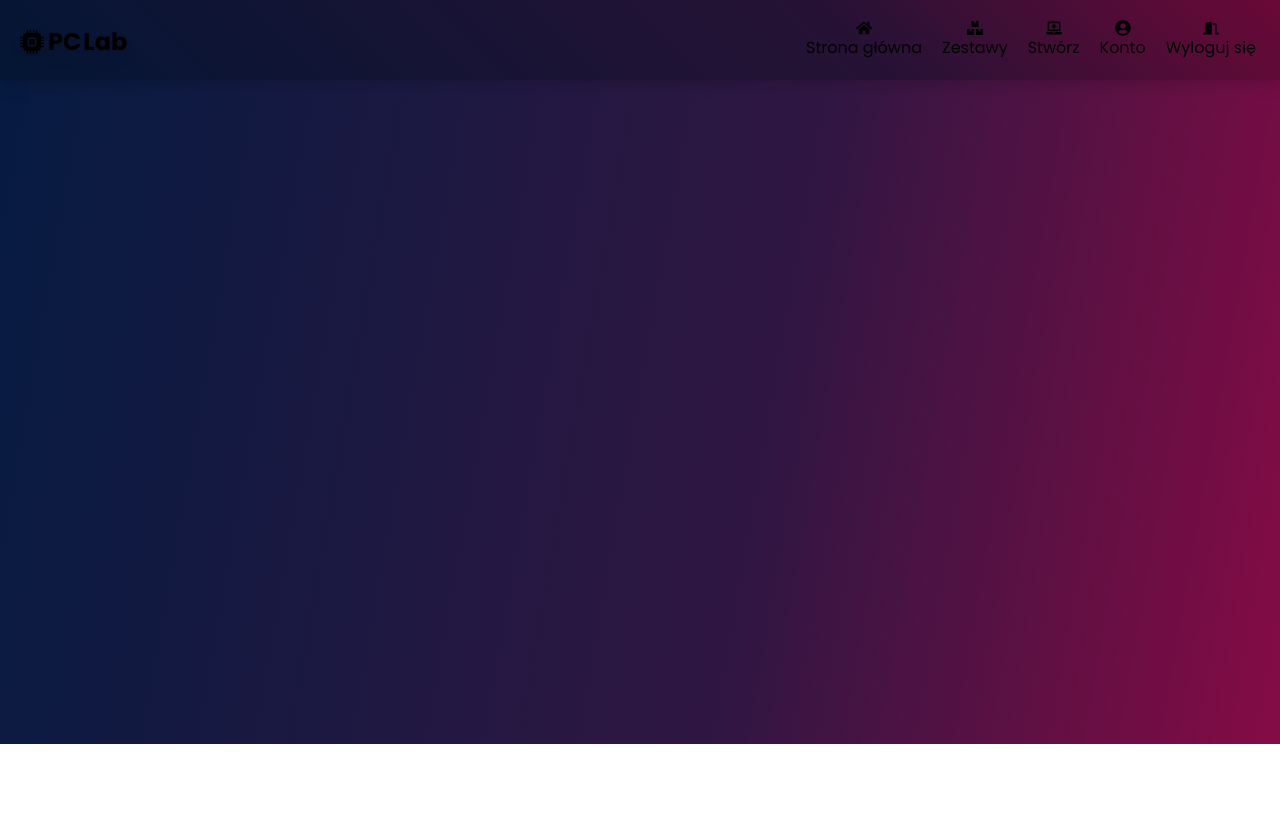
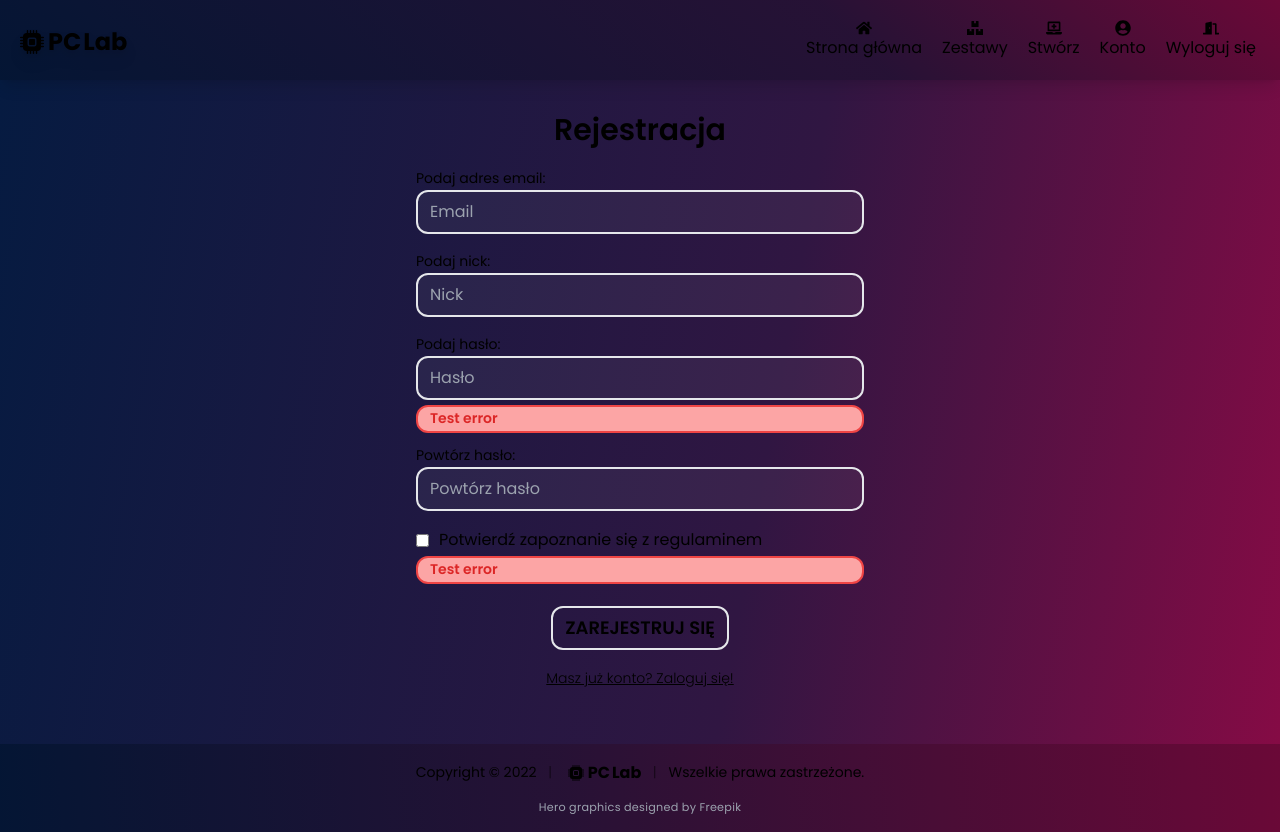
Before and after one commit to jakubcieslik99/pclab, a React (Vite) app in the folder client/: page /register in a window 1280 px wide. Before the commit the page ends 800 px from the top, so only its background shows below. Built offline with nearby package versions, Linux system fonts and the light colour scheme.

Commit message:
LoginScreen & RegisterScreen styling applied

```diff
--- a/client/src/App.jsx
+++ b/client/src/App.jsx
@@ -6,20 +6,30 @@ import Footer from './components/footer/Footer'
 import HomeScreen from './screens/HomeScreen'
 import StoreScreen from './screens/StoreScreen'
 import SetupScreen from './screens/SetupScreen'
+import RegisterScreen from './screens/RegisterScreen'
+import LoginScreen from './screens/LoginScreen'
+import ProfileScreen from './screens/ProfileScreen'
 import ComposeScreen from './screens/ComposeScreen'
 
 const App = () => {
   const { ref: footerRef, inView: isFooterVisible } = useInView()
 
+  const location = window.location.href.substring(window.location.href.lastIndexOf('/'))
+
   return (
     <BrowserRouter>
       <Header />
-      <HeaderButton position={isFooterVisible ? 'absolute' : 'fixed'} />
+      {location !== '/login' && location !== '/register' && (
+        <HeaderButton position={isFooterVisible ? 'absolute' : 'fixed'} />
+      )}
 
       <Routes>
         <Route path="/" element={<HomeScreen />} />
         <Route path="/store" element={<StoreScreen />} />
         <Route path="/setup/:id" element={<SetupScreen />} />
+        <Route path="/register" element={<RegisterScreen />} />
+        <Route path="/login" element={<LoginScreen />} />
+        <Route path="/profile/:id" element={<ProfileScreen />} />
         {/*RequireAuth*/}
         <Route path="/compose" element={<ComposeScreen />} />
       </Routes>
--- /dev/null
+++ b/client/src/components/alerts/Error.jsx
@@ -0,0 +1,13 @@
+const Error = props => {
+  return (
+    <div
+      className={`px-3 py-[3px] text-sm font-semibold text-red-600 bg-red-300 border-2 border-red-500 rounded-xl break-all leading-[1.12rem] ${
+        props.customStyle ? props.customStyle : ''
+      }`}
+    >
+      {props.message}
+    </div>
+  )
+}
+
+export default Error
--- a/client/src/components/footer/Footer.jsx
+++ b/client/src/components/footer/Footer.jsx
@@ -5,7 +5,7 @@ const Footer = forwardRef((_props, ref) => {
   return (
     <footer ref={ref} className="relative h-[147.8px] p-4 -mb-[147.8px] gradient-footer -z-10 md:h-[87.8px] md:-mb-[87.8px]">
       <div className="flex flex-col items-center justify-center text-sm md:flex-row">
-        <p>Copyright © </p>
+        <p>Copyright © {new Date().getFullYear()}</p>
         <p className="hidden mx-3 font-extralight md:block">|</p>
         <p className="flex items-center my-[7px] text-xl font-bold md:text-base md:-my-[1px]">
           <BsCpuFill className="ml-1 mt-[1px]" />
--- a/client/src/components/header/Header.jsx
+++ b/client/src/components/header/Header.jsx
@@ -36,13 +36,16 @@ const Header = () => {
             </Link>
 
             {false ? (
-              <Link to={'/'} className="flex flex-col items-center justify-center px-2 py-1 transition active:scale-95">
+              <Link to="/login" className="flex flex-col items-center justify-center px-2 py-1 transition active:scale-95">
                 <FaDoorOpen />
                 <li>Logowanie i rejestracja</li>
               </Link>
             ) : (
               <>
-                <Link to={'/'} className="flex flex-col items-center justify-center px-2 py-1 transition active:scale-95">
+                <Link
+                  to={`/profile/${'507f1f77bcf86cd799439011'}`}
+                  className="flex flex-col items-center justify-center px-2 py-1 transition active:scale-95"
+                >
                   <FaUserCircle />
                   <li>Konto</li>
                 </Link>
@@ -109,7 +112,7 @@ const Header = () => {
 
           {false ? (
             <Link
-              to={'/'}
+              to="/login"
               onClick={() => setMenuIsOpen(false)}
               className="flex items-center p-3 transition-colors hover:bg-black/30"
             >
@@ -119,7 +122,7 @@ const Header = () => {
           ) : (
             <>
               <Link
-                to={'/'}
+                to={`/profile/${'507f1f77bcf86cd799439011'}`}
                 onClick={() => setMenuIsOpen(false)}
                 className="flex items-center p-3 transition-colors hover:bg-black/30"
               >
--- /dev/null
+++ b/client/src/screens/LoginScreen.jsx
@@ -0,0 +1,74 @@
+import { Link } from 'react-router-dom'
+import Error from '../components/alerts/Error'
+
+const LoginScreen = () => {
+  const submitHandler = e => {
+    e.preventDefault()
+    console.log('submitHandler')
+  }
+
+  return (
+    <main className="flex-1">
+      <div className="flex flex-col items-center justify-center h-full content">
+        <form onSubmit={submitHandler} className="flex flex-col w-full max-w-md gap-[10px] px-2 md:px-0 pt-4 pb-10">
+          <div className="flex justify-center mb-2">
+            <h1 className="text-3xl font-semibold">Logowanie</h1>
+          </div>
+
+          <div>
+            <label htmlFor="loginEmail" className="text-sm">
+              Podaj adres email:
+            </label>
+            <input
+              type="text"
+              id="loginEmail"
+              name="email"
+              placeholder="Email"
+              className="border-2 rounded-xl bg-white/[0.05] py-2 px-3 w-full"
+            />
+
+            <div className="flex flex-col gap-1 mt-[5px]">{/*<Error message="Test error" />*/}</div>
+          </div>
+
+          <div>
+            <label htmlFor="loginPassword" className="text-sm">
+              Podaj hasło:
+            </label>
+            <input
+              type="password"
+              id="loginPassword"
+              name="password"
+              placeholder="Hasło"
+              className="border-2 rounded-xl bg-white/[0.05] py-2 px-3 w-full"
+            />
+
+            <div className="flex flex-col gap-1 mt-[5px]">{<Error message="Test error" />}</div>
+          </div>
+
+          <div className="flex justify-center mt-3">
+            <button
+              type="submit"
+              className="px-3 py-[6px] text-lg font-semibold border-2 rounded-xl transition active:scale-95 hover:bg-white/10"
+            >
+              ZALOGUJ SIĘ
+            </button>
+          </div>
+
+          <div className="flex justify-center mt-2">
+            <Link to="/login" className="text-sm font-light underline">
+              Nie masz konta? Zarejestruj się!
+            </Link>
+          </div>
+
+          <div className="flex justify-center mt-1">
+            <button onClick={null} className="text-sm font-light underline">
+              Nie pamiętasz hasła?
+            </button>
+          </div>
+        </form>
+      </div>
+    </main>
+  )
+}
+
+export default LoginScreen
--- /dev/null
+++ b/client/src/screens/ProfileScreen.jsx
@@ -0,0 +1,9 @@
+const ProfileScreen = () => {
+  return (
+    <main className="flex-1">
+      <div className="content">ProfileScreen</div>
+    </main>
+  )
+}
+
+export default ProfileScreen
--- /dev/null
+++ b/client/src/screens/RegisterScreen.jsx
@@ -0,0 +1,109 @@
+import { Link } from 'react-router-dom'
+import Error from '../components/alerts/Error'
+
+const RegisterScreen = () => {
+  const submitHandler = e => {
+    e.preventDefault()
+    console.log('submitHandler')
+  }
+
+  return (
+    <main className="flex-1">
+      <div className="flex flex-col items-center justify-center h-full content">
+        <form onSubmit={submitHandler} className="flex flex-col w-full max-w-md gap-[10px] px-2 md:px-0 pt-4 pb-10">
+          <div className="flex justify-center mb-2">
+            <h1 className="text-3xl font-semibold">Rejestracja</h1>
+          </div>
+
+          <div>
+            <label htmlFor="registerEmail" className="text-sm">
+              Podaj adres email:
+            </label>
+            <input
+              type="text"
+              id="registerEmail"
+              name="email"
+              placeholder="Email"
+              className="border-2 rounded-xl bg-white/[0.05] py-2 px-3 w-full"
+            />
+
+            <div className="flex flex-col gap-1 mt-[5px]">{/*<Error message="Test error" />*/}</div>
+          </div>
+
+          <div>
+            <label htmlFor="registerNick" className="text-sm">
+              Podaj nick:
+            </label>
+            <input
+              type="text"
+              id="registerNick"
+              name="nick"
+              placeholder="Nick"
+              className="border-2 rounded-xl bg-white/[0.05] py-2 px-3 w-full"
+            />
+
+            <div className="flex flex-col gap-1 mt-[5px]">{/*<Error message="Test error" />*/}</div>
+          </div>
+
+          <div>
+            <label htmlFor="registerPassword" className="text-sm">
+              Podaj hasło:
+            </label>
+            <input
+              type="password"
+              id="registerPassword"
+              name="password"
+              placeholder="Hasło"
+              className="border-2 rounded-xl bg-white/[0.05] py-2 px-3 w-full"
+            />
+
+            <div className="flex flex-col gap-1 mt-[5px]">{<Error message="Test error" />}</div>
+          </div>
+
+          <div>
+            <label htmlFor="registerRepassword" className="text-sm">
+              Powtórz hasło:
+            </label>
+            <input
+              type="password"
+              id="registerRepassword"
+              name="repassword"
+              placeholder="Powtórz hasło"
+              className="border-2 rounded-xl bg-white/[0.05] py-2 px-3 w-full"
+            />
+
+            <div className="flex flex-col gap-1 mt-[5px]">{/*<Error message="Test error" />*/}</div>
+          </div>
+
+          <div className="mt-1">
+            <div className="flex items-center gap-[10px]">
+              <input type="checkbox" id="registerTerms" name="terms" />
+              <label htmlFor="registerTerms" className="leading-tight cursor-pointer">
+                Potwierdź zapoznanie się z regulaminem
+              </label>
+            </div>
+
+            <div className="flex flex-col gap-1 mt-[6px]">{<Error message="Test error" />}</div>
+          </div>
+
+          <div className="flex justify-center mt-3">
+            <button
+              type="submit"
+              className="px-3 py-[6px] text-lg font-semibold border-2 rounded-xl transition active:scale-95 hover:bg-white/10"
+            >
+              ZAREJESTRUJ SIĘ
+            </button>
+          </div>
+
+          <div className="flex justify-center mt-2">
+            <Link to="/login" className="text-sm font-light underline">
+              Masz już konto? Zaloguj się!
+            </Link>
+          </div>
+        </form>
+      </div>
+    </main>
+  )
+}
+
+export default RegisterScreen
```
